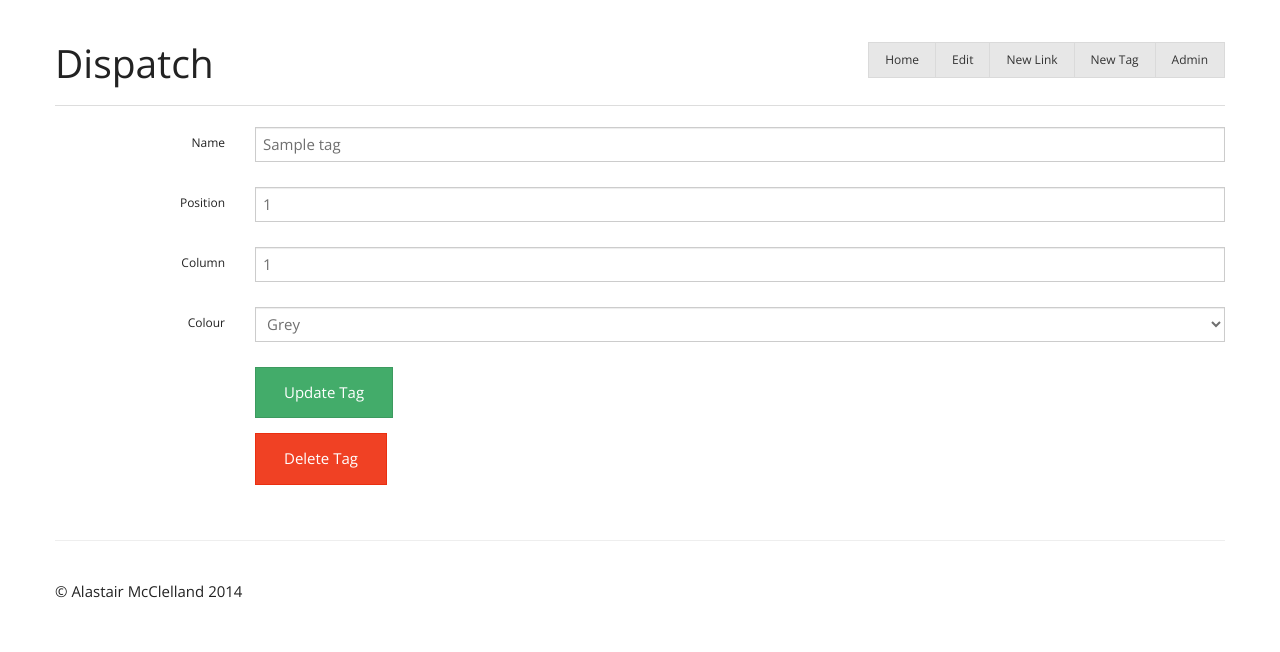
After one commit to almcc/dispatch, a Django app: page /tag/1/ in a window 1280 px wide. The commit adds this page. Shown: the top 652 px of the page. Run offline with Django 3.2, Linux system fonts and the light colour scheme; tables that the repository leaves empty hold one stand-in row (values such as "Sample post"); some libraries are stand-ins or nearby versions.

Commit message:
Basic CRUD of tags

```diff
--- a/webapp/dispatch/templates/base.html
+++ b/webapp/dispatch/templates/base.html
@@ -68,6 +68,8 @@
             $( "#edit-toggle" ).toggleClass("active").toggleClass("btn-default").toggleClass("btn-danger");
             $( ".go-link" ).toggleClass("hidden");
             $( ".edit-link" ).toggleClass("hidden");
+            $( ".show-tag-header" ).toggleClass("hidden");
+            $( ".edit-tag-header" ).toggleClass("hidden");
         });
     </script>
 </html>
--- a/webapp/location/forms.py
+++ b/webapp/location/forms.py
@@ -1,6 +1,10 @@
 from django.forms import ModelForm
-from location.models import Link
+from location.models import Link, Tag
 
 class LinkForm(ModelForm):
     class Meta:
         model = Link
+
+class TagForm(ModelForm):
+    class Meta:
+        model = Tag
--- /dev/null
+++ b/webapp/location/templates/location/edit-tag.html
@@ -0,0 +1,38 @@
+{% extends "base.html" %}
+{% load location_extras %}
+
+{% block content %}
+    <div class="row">
+        <div class="col-md-12">
+            <form action="/tag/{{ tagId }}/" method="post" class="form-horizontal" role="form">
+                {% csrf_token %}
+                {% for field in form %}
+                    <div class="form-group">
+                        <label for="id_{{ field.name }}" class="col-md-2 control-label">{{ field.label }}</label>
+                        <div class="col-md-10">
+                            {{ field|addcss:"form-control" }}
+                            <span class="help-block">{{ field.help_text }}</span>
+                        </div>
+                    </div>
+                {% endfor %}
+                <div class="form-group">
+                    <div class="col-md-offset-2 col-md-10">
+                        <input class="btn btn-success" type="submit" value="Update Tag" />
+                    </div>
+                </div>
+            </form>
+        </div>
+    </div>
+    <div class="row">
+        <div class="col-md-12">
+            <form action="/tag/delete/{{ tagId }}/" method="post" class="form-horizontal" role="form">
+                {% csrf_token %}
+                <div class="form-group">
+                    <div class="col-md-offset-2 col-md-10">
+                        <input class="btn btn-danger" type="submit" value="Delete Tag" />
+                    </div>
+                </div>
+            </form>
+        </div>
+    </div>
+{% endblock content %}
--- a/webapp/location/templates/location/index.html
+++ b/webapp/location/templates/location/index.html
@@ -6,7 +6,8 @@
             <div class="{{ column_class }}">
                 {% for tag, links in tag_links %}
                     <div class="panel panel-{{ tag.colour }}">
-                        <div class="panel-heading">{{ tag.name }}</div>
+                        <div class="panel-heading show-tag-header">{{ tag.name }}</div>
+                        <div class="panel-heading edit-tag-header hidden"><a href="/tag/{{tag.pk}}"><span class="glyphicon glyphicon-wrench" style="margin-right:3px;"></span> {{ tag.name }}</a></div>
                         <div class="panel-body">
                             <div class="list-group">
                                 {% for link in links %}
--- a/webapp/location/urls.py
+++ b/webapp/location/urls.py
@@ -5,4 +5,7 @@ urlpatterns = patterns('',
     url(r'^link/$', 'location.views.newLink'),
     url(r'^link/(\d+)/$', 'location.views.editLink'),
     url(r'^link/delete/(\d+)/$', 'location.views.deleteLink'),
+    url(r'^tag/$', 'location.views.newTag'),
+    url(r'^tag/(\d+)/$', 'location.views.editTag'),
+    url(r'^tag/delete/(\d+)/$', 'location.views.deleteTag'),
 )
--- a/webapp/location/views.py
+++ b/webapp/location/views.py
@@ -1,6 +1,6 @@
 from django.shortcuts import render
 from location.models import Link, Tag
-from location.forms import LinkForm
+from location.forms import LinkForm, TagForm
 from django.db.models import Max
 from django.http import HttpResponseRedirect
 
@@ -47,3 +47,30 @@ def deleteLink(request, linkId):
         instance = Link.objects.get(pk=linkId)
         instance.delete()
     return HttpResponseRedirect('/')
+
+def newTag(request):
+    if request.method == 'POST':
+        form = TagForm(request.POST)
+        if form.is_valid():
+            form.save()
+            return HttpResponseRedirect('/')
+    else:
+        form = TagForm()
+    return render(request, 'location/new-tag.html', { 'form': form })
+
+def editTag(request, tagId):
+    instance = Tag.objects.get(pk=tagId)
+    if request.method == 'POST':
+        form = TagForm(request.POST, instance=instance)
+        if form.is_valid():
+            form.save()
+            return HttpResponseRedirect('/')
+    else:
+        form = TagForm(instance=instance)
+    return render(request, 'location/edit-tag.html', { 'form': form, 'tagId': tagId})
+
+def deleteTag(request, tagId):
+    if request.method == 'POST':
+        instance = Tag.objects.get(pk=tagId)
+        instance.delete()
+    return HttpResponseRedirect('/')
```
Also changed, not shown: webapp/location/templates/location/new-tag.html (added, +26 -0 lines).
